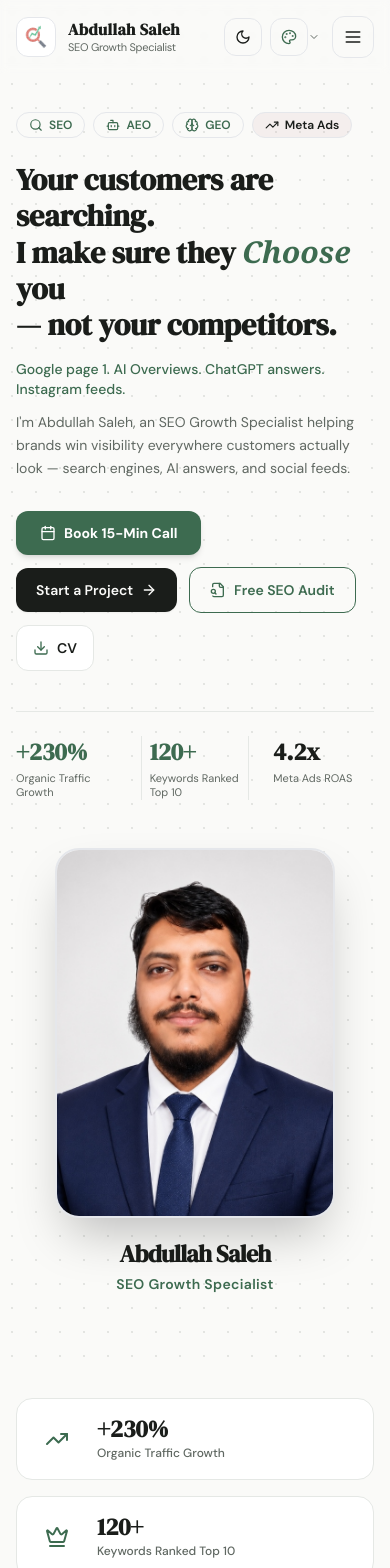
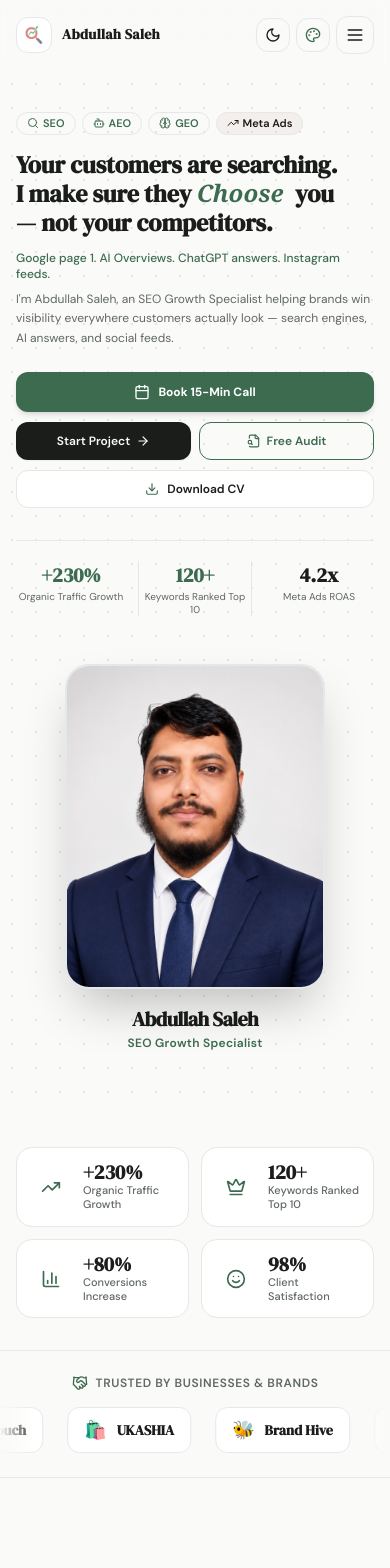
Before and after one commit to abdullahbdseo/abdullahbdseo, a Next.js app: page / in a window 390 px wide. Shown: the top 1568 px of the page. Built offline with nearby package versions, Linux system fonts and the light colour scheme.

Commit message:
Optimize 100% mobile and cross-device responsiveness across all sections and pages

```diff
--- a/app/free-audit/page.tsx
+++ b/app/free-audit/page.tsx
@@ -240,20 +240,20 @@ export default function FreeAuditPage() {
 
             {/* Input Form */}
             <form onSubmit={handleAudit} className="max-w-xl mx-auto space-y-3">
-              <div className="flex items-center gap-2 p-2 rounded-2xl bg-card border border-border shadow-lg">
+              <div className="flex flex-col sm:flex-row items-stretch sm:items-center gap-2 p-2 rounded-2xl bg-card border border-border shadow-lg">
                 <input
                   type="text"
                   required
                   value={url}
                   onChange={(e) => setUrl(e.target.value)}
                   placeholder="https://yourwebsite.com"
-                  className="flex-1 px-4 py-2 bg-transparent text-sm sm:text-base text-ink outline-none"
+                  className="w-full sm:flex-1 px-3 sm:px-4 py-2.5 sm:py-2 bg-transparent text-sm sm:text-base text-ink outline-none"
                 />
 
                 <button
                   type="submit"
                   disabled={loading}
-                  className="px-6 py-2.5 rounded-xl bg-sage text-white font-semibold text-xs sm:text-sm hover:bg-sage-dark transition-all flex items-center gap-1.5 shadow-sm shrink-0 disabled:opacity-60"
+                  className="w-full sm:w-auto px-6 py-3 sm:py-2.5 rounded-xl bg-sage text-white font-semibold text-xs sm:text-sm hover:bg-sage-dark transition-all flex items-center justify-center gap-1.5 shadow-sm shrink-0 disabled:opacity-60"
                 >
                   {loading ? (
                     <>
--- a/app/services/page.tsx
+++ b/app/services/page.tsx
@@ -160,16 +160,16 @@ export default function ServicesHubPage() {
               </p>
             </div>
 
-            <div className="flex flex-wrap items-center gap-3 shrink-0">
+            <div className="flex flex-col sm:flex-row items-stretch sm:items-center gap-2.5 sm:gap-3 shrink-0 w-full md:w-auto">
               <Link
                 href="/free-audit"
-                className="px-5 py-3 rounded-xl bg-sage text-white text-xs sm:text-sm font-bold hover:opacity-95 transition-all shadow-xs"
+                className="w-full sm:w-auto text-center px-5 py-3 rounded-xl bg-sage text-white text-xs sm:text-sm font-bold hover:opacity-95 transition-all shadow-xs"
               >
                 Run Free Audit →
               </Link>
               <Link
                 href="/#pricing"
-                className="px-5 py-3 rounded-xl border border-border bg-cardSubtle text-ink text-xs sm:text-sm font-semibold hover:border-sage transition-all"
+                className="w-full sm:w-auto text-center px-5 py-3 rounded-xl border border-border bg-cardSubtle text-ink text-xs sm:text-sm font-semibold hover:border-sage transition-all"
               >
                 View Pricing Packages
               </Link>
--- a/components/Hero.tsx
+++ b/components/Hero.tsx
@@ -56,23 +56,23 @@ export default function Hero() {
           <div className="lg:col-span-7 lg:pr-8 lg:border-r border-border/80 flex flex-col justify-center">
 
             {/* Chips */}
-            <div className="flex flex-wrap items-center gap-2 mb-6">
-              <span className="inline-flex items-center gap-1.5 px-3 py-1 rounded-full text-xs font-semibold bg-sage/10 text-sage border border-sage/20">
-                <Search className="w-3.5 h-3.5" /> SEO
+            <div className="flex flex-wrap items-center gap-1.5 sm:gap-2 mb-4 sm:mb-6">
+              <span className="inline-flex items-center gap-1 px-2.5 sm:px-3 py-0.5 sm:py-1 rounded-full text-[11px] sm:text-xs font-semibold bg-sage/10 text-sage border border-sage/20">
+                <Search className="w-3 h-3 sm:w-3.5 sm:h-3.5" /> SEO
               </span>
-              <span className="inline-flex items-center gap-1.5 px-3 py-1 rounded-full text-xs font-semibold bg-sage/10 text-sage border border-sage/20">
-                <Bot className="w-3.5 h-3.5" /> AEO
+              <span className="inline-flex items-center gap-1 px-2.5 sm:px-3 py-0.5 sm:py-1 rounded-full text-[11px] sm:text-xs font-semibold bg-sage/10 text-sage border border-sage/20">
+                <Bot className="w-3 h-3 sm:w-3.5 sm:h-3.5" /> AEO
               </span>
-              <span className="inline-flex items-center gap-1.5 px-3 py-1 rounded-full text-xs font-semibold bg-sage/10 text-sage border border-sage/20">
-                <Brain className="w-3.5 h-3.5" /> GEO
+              <span className="inline-flex items-center gap-1 px-2.5 sm:px-3 py-0.5 sm:py-1 rounded-full text-[11px] sm:text-xs font-semibold bg-sage/10 text-sage border border-sage/20">
+                <Brain className="w-3 h-3 sm:w-3.5 sm:h-3.5" /> GEO
               </span>
-              <span className="inline-flex items-center gap-1.5 px-3 py-1 rounded-full text-xs font-semibold bg-blush-pal text-blush2 border border-blush/30">
-                <TrendingUp className="w-3.5 h-3.5" /> Meta Ads
+              <span className="inline-flex items-center gap-1 px-2.5 sm:px-3 py-0.5 sm:py-1 rounded-full text-[11px] sm:text-xs font-semibold bg-blush-pal text-blush2 border border-blush/30">
+                <TrendingUp className="w-3 h-3 sm:w-3.5 sm:h-3.5" /> Meta Ads
               </span>
             </div>
 
             {/* Main Headline */}
-            <h1 className="text-3xl sm:text-4xl lg:text-5xl font-display text-ink font-bold leading-[1.2] mb-4">
+            <h1 className="text-2xl xs:text-3xl sm:text-4xl lg:text-5xl font-display text-ink font-bold leading-[1.2] mb-3 sm:mb-4">
               Your customers are searching.<br />
               I make sure they{' '}
               <span className="text-sage font-serif italic">{displayedWord}</span>
@@ -81,68 +81,71 @@ export default function Hero() {
             </h1>
 
             {/* Tagline */}
-            <p className="text-sm sm:text-base font-medium text-sage mb-3">
+            <p className="text-xs sm:text-sm md:text-base font-medium text-sage mb-2 sm:mb-3">
               {personalInfo.heroTagline}
             </p>
 
             {/* Description */}
-            <p className="text-sm sm:text-base text-muted max-w-xl leading-relaxed mb-8">
+            <p className="text-xs sm:text-sm md:text-base text-muted max-w-xl leading-relaxed mb-6 sm:mb-8">
               {personalInfo.heroBio}
             </p>
 
             {/* Action Buttons */}
-            <div className="flex flex-wrap items-center gap-3 mb-10">
+            <div className="flex flex-col sm:flex-row sm:flex-wrap items-stretch sm:items-center gap-2.5 sm:gap-3 mb-8 sm:mb-10">
               <button
                 onClick={triggerBookingModal}
-                className="inline-flex items-center gap-2 px-6 py-3 rounded-xl bg-sage text-white font-bold text-sm hover:opacity-95 transition-all shadow-md cursor-pointer hover:scale-[1.02]"
+                className="w-full sm:w-auto inline-flex items-center justify-center gap-2 px-6 py-3 rounded-xl bg-sage text-white font-bold text-xs sm:text-sm hover:opacity-95 transition-all shadow-md cursor-pointer hover:scale-[1.02] active:scale-95"
               >
                 <Calendar className="w-4 h-4" /> Book 15-Min Call
               </button>
 
+              <div className="grid grid-cols-2 sm:flex sm:items-center gap-2 sm:gap-3">
                 <Link
                   href="/#contact"
-                className="inline-flex items-center gap-2 px-5 py-3 rounded-xl bg-ink text-surface font-semibold text-sm hover:bg-sage transition-all shadow-sm"
+                  className="inline-flex items-center justify-center gap-1.5 px-4 sm:px-5 py-2.5 sm:py-3 rounded-xl bg-ink text-surface font-semibold text-xs sm:text-sm hover:bg-sage transition-all shadow-sm text-center"
                 >
-                Start a Project <ArrowRight className="w-4 h-4" />
+                  Start Project <ArrowRight className="w-3.5 h-3.5" />
                 </Link>
                 <Link
                   href="/free-audit"
-                className="inline-flex items-center gap-2 px-5 py-3 rounded-xl border border-sage text-sage font-semibold text-sm hover:bg-sage/10 transition-all"
+                  className="inline-flex items-center justify-center gap-1.5 px-4 sm:px-5 py-2.5 sm:py-3 rounded-xl border border-sage text-sage font-semibold text-xs sm:text-sm hover:bg-sage/10 transition-all text-center"
                 >
-                <FileSearch className="w-4 h-4" /> Free SEO Audit
+                  <FileSearch className="w-3.5 h-3.5" /> Free Audit
                 </Link>
+              </div>
+
               <a
                 href={personalInfo.cvFile}
                 download={personalInfo.cvDownloadName}
-                className="inline-flex items-center gap-2 px-4 py-3 rounded-xl border border-border bg-card text-ink font-semibold text-sm hover:border-sage hover:text-sage transition-all shadow-xs"
+                className="w-full sm:w-auto inline-flex items-center justify-center gap-2 px-4 py-2.5 sm:py-3 rounded-xl border border-border bg-card text-ink font-semibold text-xs sm:text-sm hover:border-sage hover:text-sage transition-all shadow-xs text-center"
               >
-                <Download className="w-4 h-4 text-sage" /> CV
+                <Download className="w-3.5 h-3.5 text-sage" /> Download CV
               </a>
             </div>
 
             {/* Stat Row */}
-            <div className="grid grid-cols-3 gap-4 pt-6 border-t border-border">
-              <div className="pr-2">
-                <div className="text-2xl sm:text-3xl font-bold font-display text-sage mb-1">
+            <div className="grid grid-cols-3 gap-2 sm:gap-4 pt-5 sm:pt-6 border-t border-border">
+              <div className="pr-1 sm:pr-2 text-center sm:text-left">
+                <div className="text-xl xs:text-2xl sm:text-3xl font-bold font-display text-sage mb-0.5 sm:mb-1">
                   +230%
                 </div>
-                <div className="text-[11px] sm:text-xs text-muted leading-tight">
+                <div className="text-[10px] sm:text-xs text-muted leading-tight">
                   Organic Traffic Growth
                 </div>
               </div>
-              <div className="px-2 sm:px-4 border-x border-border">
-                <div className="text-2xl sm:text-3xl font-bold font-display text-sage mb-1">
+              <div className="px-1 sm:px-4 border-x border-border text-center sm:text-left">
+                <div className="text-xl xs:text-2xl sm:text-3xl font-bold font-display text-sage mb-0.5 sm:mb-1">
                   120+
                 </div>
-                <div className="text-[11px] sm:text-xs text-muted leading-tight">
+                <div className="text-[10px] sm:text-xs text-muted leading-tight">
                   Keywords Ranked Top 10
                 </div>
               </div>
-              <div className="pl-2">
-                <div className="text-2xl sm:text-3xl font-bold font-display text-blush2 mb-1">
+              <div className="pl-1 sm:pl-2 text-center sm:text-left">
+                <div className="text-xl xs:text-2xl sm:text-3xl font-bold font-display text-blush2 mb-0.5 sm:mb-1">
                   4.2x
                 </div>
-                <div className="text-[11px] sm:text-xs text-muted leading-tight">
+                <div className="text-[10px] sm:text-xs text-muted leading-tight">
                   Meta Ads ROAS
                 </div>
               </div>
@@ -154,7 +157,7 @@ export default function Hero() {
           <div className="lg:col-span-5 flex flex-col items-center justify-center text-center lg:pl-6">
 
             {/* Card Container - Clean & Professional */}
-            <div className="relative w-[280px] sm:w-[320px] h-[370px] sm:h-[420px] rounded-3xl overflow-hidden shadow-2xl border-2 border-border/70 bg-card group">
+            <div className="relative w-full max-w-[260px] xs:max-w-[290px] sm:max-w-[340px] aspect-[4/5] sm:h-[420px] rounded-3xl overflow-hidden shadow-2xl border-2 border-border/70 bg-card group mx-auto">
               <Image
                 src={personalInfo.photo}
                 alt={`${personalInfo.name} – ${personalInfo.title}`}
@@ -165,11 +168,11 @@ export default function Hero() {
             </div>
 
             {/* Clean Professional Identity - Only Name and Title */}
-            <div className="flex flex-col items-center text-center mt-5">
-              <h3 className="text-2xl sm:text-3xl font-bold text-ink font-display tracking-tight">
+            <div className="flex flex-col items-center text-center mt-4 sm:mt-5">
+              <h3 className="text-xl xs:text-2xl sm:text-3xl font-bold text-ink font-display tracking-tight">
                 {personalInfo.name}
               </h3>
-              <p className="text-sm sm:text-base font-semibold text-sage mt-1 tracking-wide">
+              <p className="text-xs sm:text-sm md:text-base font-semibold text-sage mt-0.5 sm:mt-1 tracking-wide">
                 {personalInfo.title}
               </p>
             </div>
--- a/components/MetricsBar.tsx
+++ b/components/MetricsBar.tsx
@@ -44,15 +44,15 @@ function MetricItem({ icon, value, suffix, prefix = '', label }: MetricItemProps
   }, [value]);
 
   return (
-    <div ref={ref} className="flex items-center gap-4 p-4 rounded-2xl bg-card border border-border shadow-xs hover:shadow-card transition-all">
-      <div className="w-12 h-12 rounded-xl bg-sage/10 text-sage flex items-center justify-center shrink-0">
+    <div ref={ref} className="flex items-center gap-3 sm:gap-4 p-3.5 sm:p-4 rounded-2xl bg-card border border-border shadow-xs hover:shadow-card transition-all">
+      <div className="w-10 h-10 sm:w-12 sm:h-12 rounded-xl bg-sage/10 text-sage flex items-center justify-center shrink-0">
         {icon}
       </div>
-      <div>
-        <div className="text-2xl sm:text-3xl font-bold font-display text-ink leading-none mb-1">
+      <div className="min-w-0">
+        <div className="text-xl sm:text-3xl font-bold font-display text-ink leading-none mb-0.5 sm:mb-1 truncate">
           {prefix}{count}{suffix}
         </div>
-        <div className="text-xs text-muted font-medium">
+        <div className="text-[11px] sm:text-xs text-muted font-medium leading-tight line-clamp-2">
           {label}
         </div>
       </div>
@@ -65,11 +65,11 @@ export default function MetricsBar() {
 
   const getMetricIcon = (idx: number) => {
     switch (idx) {
-      case 0: return <TrendingUp className="w-6 h-6" />;
-      case 1: return <Crown className="w-6 h-6" />;
-      case 2: return <BarChart3 className="w-6 h-6" />;
-      case 3: return <Smile className="w-6 h-6" />;
-      default: return <TrendingUp className="w-6 h-6" />;
+      case 0: return <TrendingUp className="w-5 h-5 sm:w-6 sm:h-6" />;
+      case 1: return <Crown className="w-5 h-5 sm:w-6 sm:h-6" />;
+      case 2: return <BarChart3 className="w-5 h-5 sm:w-6 sm:h-6" />;
+      case 3: return <Smile className="w-5 h-5 sm:w-6 sm:h-6" />;
+      default: return <TrendingUp className="w-5 h-5 sm:w-6 sm:h-6" />;
     }
   };
 
@@ -81,9 +81,9 @@ export default function MetricsBar() {
   ];
 
   return (
-    <section id="metrics" className="py-10 bg-surface">
+    <section id="metrics" className="py-8 sm:py-10 bg-surface">
       <div className="max-w-7xl mx-auto px-4 sm:px-6 lg:px-8">
-        <div className="grid grid-cols-1 sm:grid-cols-2 lg:grid-cols-4 gap-4">
+        <div className="grid grid-cols-2 lg:grid-cols-4 gap-3 sm:gap-4">
           {list.map((m, idx) => (
             <MetricItem
               key={m.id || idx}
--- a/components/Navbar.tsx
+++ b/components/Navbar.tsx
@@ -104,8 +104,8 @@ export default function Navbar() {
         <div className="max-w-7xl mx-auto px-4 sm:px-6 lg:px-8 flex items-center justify-between">
 
           {/* Logo */}
-          <Link href="/" className="flex items-center gap-3 group">
-            <div className="w-10 h-10 rounded-xl bg-card border border-border/80 flex items-center justify-center p-1.5 shadow-xs group-hover:scale-105 transition-transform overflow-hidden">
+          <Link href="/" className="flex items-center gap-2.5 sm:gap-3 group max-w-[200px] xs:max-w-[260px] sm:max-w-none shrink-0">
+            <div className="w-9 h-9 sm:w-10 sm:h-10 rounded-xl bg-card border border-border/80 flex items-center justify-center p-1.5 shadow-xs group-hover:scale-105 transition-transform overflow-hidden shrink-0">
               <Image
                 src="/assets/images/favicon.png"
                 alt="Abdullah Saleh Logo"
@@ -115,11 +115,11 @@ export default function Navbar() {
                 priority
               />
             </div>
-            <div className="flex flex-col">
-              <strong className="text-base text-ink font-semibold leading-tight font-display tracking-wide group-hover:text-sage transition-colors">
+            <div className="flex flex-col min-w-0">
+              <strong className="text-sm sm:text-base text-ink font-semibold leading-tight font-display tracking-wide group-hover:text-sage transition-colors truncate">
                 {personalInfo.name}
               </strong>
-              <span className="text-[11px] text-muted tracking-tight">
+              <span className="text-[10px] sm:text-[11px] text-muted tracking-tight truncate hidden xs:block">
                 {personalInfo.title}
               </span>
             </div>
@@ -441,12 +441,12 @@ export default function Navbar() {
           </nav>
 
           {/* Right Action Tools */}
-          <div className="flex items-center gap-2">
+          <div className="flex items-center gap-1.5 sm:gap-2 shrink-0">
             {/* Theme Toggle (Dark/Light) */}
             <button
               onClick={toggleTheme}
               aria-label="Toggle theme mode"
-              className="p-2.5 rounded-xl text-ink hover:bg-cardSubtle border border-border/50 transition-colors"
+              className="p-2 sm:p-2.5 rounded-xl text-ink hover:bg-cardSubtle border border-border/50 transition-colors"
             >
               {theme === 'dark' ? <Sun className="w-4 h-4 text-amber-400" /> : <Moon className="w-4 h-4" />}
             </button>
@@ -456,17 +456,17 @@ export default function Navbar() {
               <button
                 onClick={() => cycleStyle()}
                 aria-label="Switch visual style automatically"
-                className="p-2.5 rounded-xl text-ink hover:bg-cardSubtle border border-border/50 transition-all hover:scale-105 active:scale-95 flex items-center gap-1.5 group"
+                className="p-2 sm:p-2.5 rounded-xl text-ink hover:bg-cardSubtle border border-border/50 transition-all hover:scale-105 active:scale-95 flex items-center gap-1.5 group"
                 title="Click to automatically change color & style"
               >
                 <Palette className="w-4 h-4 text-sage transition-transform group-hover:rotate-45" />
-                <span className="w-2 h-2 rounded-full hidden sm:inline-block shadow-xs" style={{ backgroundColor: stylesList.find(s => s.id === style)?.color || '#3D6B50' }} />
+                <span className="w-2 h-2 rounded-full hidden md:inline-block shadow-xs" style={{ backgroundColor: stylesList.find(s => s.id === style)?.color || '#3D6B50' }} />
               </button>
 
               <button
                 onClick={() => setStyleDropdown(!styleDropdown)}
                 aria-label="Choose visual style from list"
-                className="p-1 -ml-1 text-muted hover:text-ink transition-colors"
+                className="hidden sm:inline-flex p-1 -ml-1 text-muted hover:text-ink transition-colors"
                 title="Choose style from list"
               >
                 <ChevronDown className={`w-3 h-3 transition-transform ${styleDropdown ? 'rotate-180' : ''}`} />
@@ -507,7 +507,7 @@ export default function Navbar() {
               )}
             </div>
 
-            {/* Book Strategy Call */}
+            {/* Book Strategy Call - shown on tablet and desktop */}
             <button
               onClick={triggerBookingModal}
               className="hidden md:inline-flex items-center gap-1.5 px-3.5 py-2 rounded-xl bg-sage-pal border border-sage/40 text-sage font-semibold text-xs hover:bg-sage hover:text-white transition-all shadow-xs cursor-pointer"
@@ -515,10 +515,10 @@ export default function Navbar() {
               <Calendar className="w-3.5 h-3.5" /> Book Call
             </button>
 
-            {/* Let's Talk CTA */}
+            {/* Let's Talk CTA - shown on desktop */}
             <Link
               href="/#contact"
-              className="hidden sm:inline-flex items-center gap-2 px-4 py-2 rounded-xl bg-ink text-surface font-semibold text-xs hover:bg-sage transition-all shadow-sm"
+              className="hidden lg:inline-flex items-center gap-2 px-4 py-2 rounded-xl bg-ink text-surface font-semibold text-xs hover:bg-sage transition-all shadow-sm"
             >
               Let's Talk <ArrowRight className="w-3.5 h-3.5" />
             </Link>
@@ -527,7 +527,7 @@ export default function Navbar() {
             <button
               onClick={() => setMobileOpen(!mobileOpen)}
               aria-label="Toggle mobile menu"
-              className="p-2.5 rounded-xl text-ink hover:bg-cardSubtle border border-border/50 lg:hidden"
+              className="p-2 sm:p-2.5 rounded-xl text-ink hover:bg-cardSubtle border border-border/50 lg:hidden"
             >
               {mobileOpen ? <X className="w-5 h-5" /> : <Menu className="w-5 h-5" />}
             </button>
```
Also changed, not shown: app/services/[slug]/ServiceActionButtons.tsx (+4 -4 lines), components/Certifications.tsx (+5 -5 lines), components/ClientGuarantees.tsx (+7 -7 lines), components/FaqSection.tsx (+5 -5 lines), components/Pricing.tsx (+5 -5 lines), components/Services.tsx (+4 -4 lines). Lines whose indentation alone changed are shown as unchanged.
